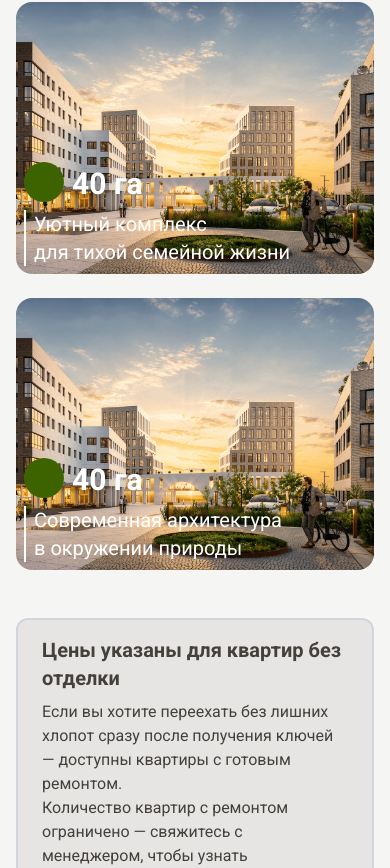
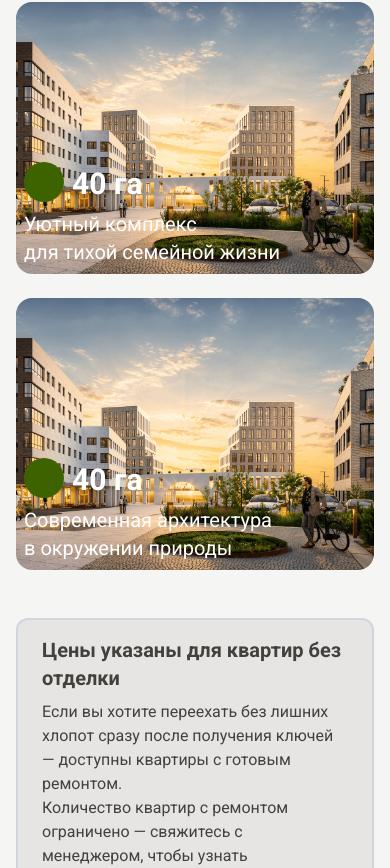
Before and after one commit to Crioc0/onix, a website built with Vite: page index.html in a window 390 px wide. Shown: the part 3556-4424 px from the top of the page. Built offline with nearby package versions, Linux system fonts and the light colour scheme.

Commit message:
поправил верстку

```diff
--- a/index.html
+++ b/index.html
@@ -198,22 +198,22 @@
             </div>
             <div class="flex flex-col md:flex-row justify-between gap-6 md:gap-10 mb-12">
                 <div class="flex-1 pt-40 pb-2 bg-[url('/hero.png')] bg-cover bg-center rounded-2xl">
-                    <div class="flex pl-2 pr-4 items-center text-white gap-2 md:justify-between flex-wrap">
-                        <div class="flex items-end self-end gap-2">
+                    <div class="flex flex-col lg:flex-row pl-2 pr-4 lg:items-center text-white gap-2 md:justify-between flex-wrap">
+                        <div class="flex items-end ld:self-end gap-2">
                             <div class="h-10 w-10 rounded-full bg-lime-800"></div>
                             <p class="text-3xl font-bold">40 га</p>
                         </div>
-                        <p class="text-xl pl-2 xs:pl-4 border-l-2 border-white"> Уютный комплекс<br> для тихой семейной жизни
+                        <p class="text-xl lg:pl-2 xs:pl-4 lg:border-l-2 border-white"> Уютный комплекс<br> для тихой семейной жизни
                         </p>
                     </div>
                 </div>
                 <div class="flex-1 pt-40 pb-2 bg-[url('/hero.png')] bg-cover bg-center rounded-2xl">
-                    <div class="flex pl-2 pr-4 items-center text-white gap-2 md:justify-between flex-wrap">
-                        <div class="flex items-end self-end gap-2">
+                    <div class="flex flex-col lg:flex-row pl-2 pr-4 lg:items-center text-white gap-2 md:justify-between flex-wrap">
+                        <div class="flex items-end lg:self-end gap-2">
                             <div class="h-10 w-10 rounded-full bg-lime-800"></div>
                             <p class="text-3xl font-bold">40 га</p>
                         </div>
-                        <p class="text-xl pl-2 xs:pl-4 border-l-2 border-white"> Современная архитектура<br> в окружении природы
+                        <p class="text-xl lg:pl-2 xs:pl-4 lg:border-l-2 border-white"> Современная архитектура<br> в окружении природы
                         </p>
                     </div>
                 </div>
@@ -354,11 +354,11 @@
                     <h3 class="text-2xl text-start">18 га. Вторая позиция</h3>
 
                 </article>
-                <article class="flex-1 relative border border-gray-300 rounded p-3">
+                <arcticle class="flex-1 relative border border-gray-300 rounded p-3">
                     <div class="absolute -top-2 bg-lime-700 px-4  text-white rounded-2xl">Март 2026</div>
                     <img src="./src/assets/conception-main.png" class="mb-2" alt="">
                     <h3 class="text-2xl text-start">18 га. Третья позиция</h3>
-                </article>
+                </arcticle>
             </div>
             <a href="#contacts"
                class="text-white max-w-full block md:max-w-xl mx-auto  bg-lime-800 hover:bg-lime-700 focus:ring-4 focus:outline-none focus:ring-primary-300 font-medium rounded-lg text-base sm:text-lg px-6 py-3  transition">
```
